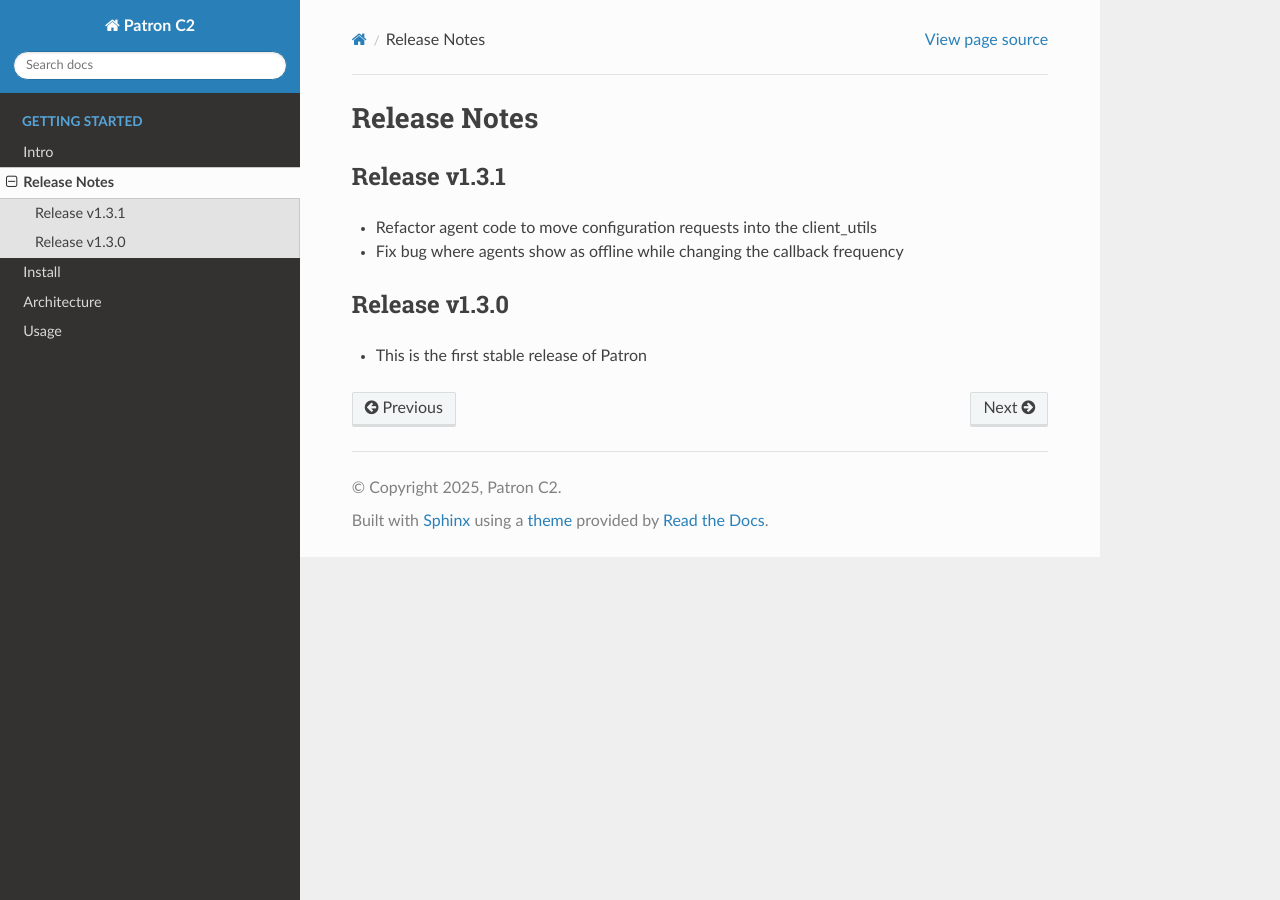
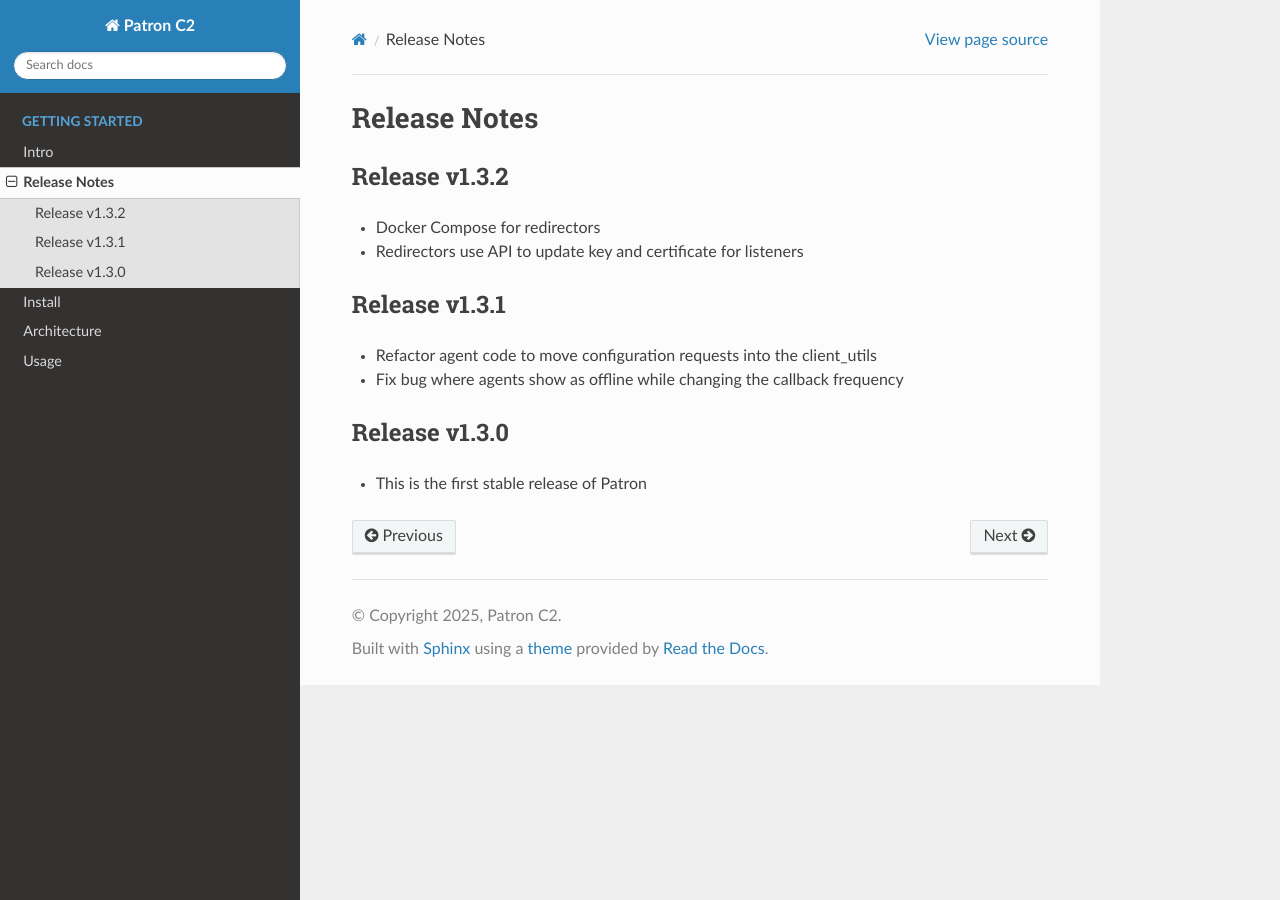
Before and after one commit to PatronC2/Documentation, a Sphinx documentation site: the page built from docs/release_notes.md, in a window 1280 px wide. Built offline with Sphinx 7.4.7 and the Read the Docs theme 3.1.0, drawn with Linux system fonts in a browser that asks for light colours.

Commit message:
Create v.1.3.2 documentation

```diff
--- a/docs/release_notes.md
+++ b/docs/release_notes.md
@@ -1,4 +1,8 @@
 # Release Notes
+
+## Release v1.3.2
+* Docker Compose for redirectors
+* Redirectors use API to update key and certificate for listeners
 
 ## Release v1.3.1
 * Refactor agent code to move configuration requests into the client_utils
```
